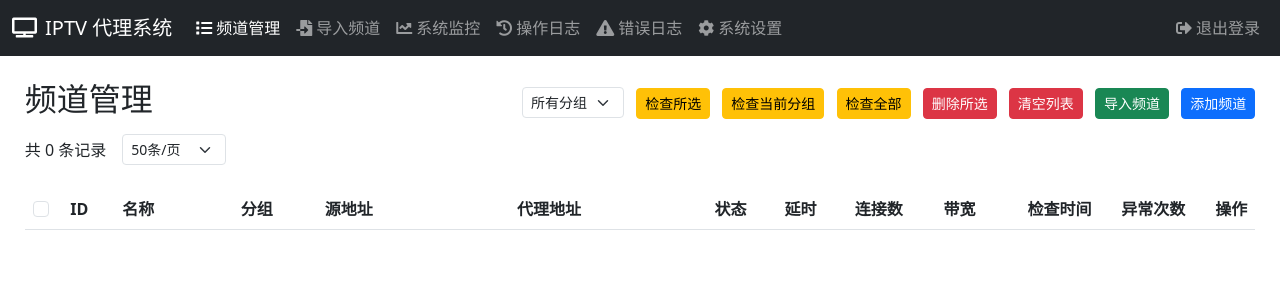
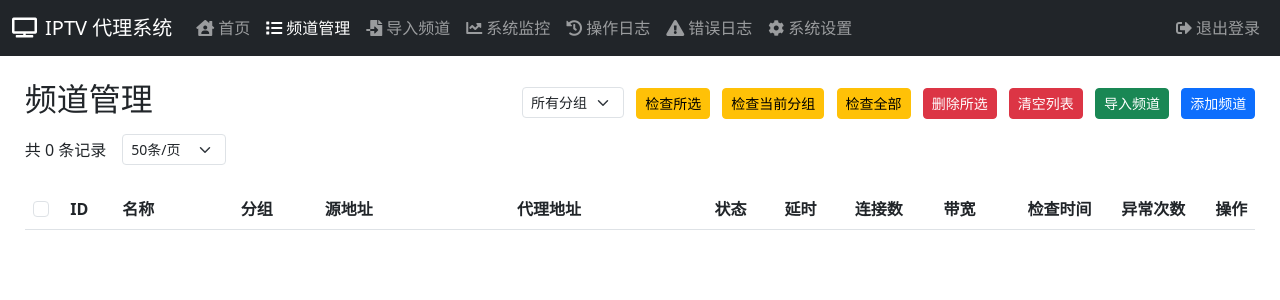
Before and after one commit to tianfeng523/php-iptv-proxy, a PHP site: page /admin/channels in a window 1280 px wide. Shown: the top 300 px of the page. Run offline with PHP 8.4, Linux system fonts and the light colour scheme; data that the repository does not hold is empty.

Commit message:
修复菜单栏

```diff
--- a/src/views/index.php
+++ b/src/views/index.php
@@ -8,6 +8,7 @@ $currentPage = 'home';
     <meta name="viewport" content="width=device-width, initial-scale=1.0">
     <title>IPTV 代理系统</title>
     <link href="https://cdn.bootcdn.net/ajax/libs/twitter-bootstrap/5.3.0/css/bootstrap.min.css" rel="stylesheet">
+    <link href="https://cdn.jsdelivr.net/npm/@fortawesome/fontawesome-free@5.15.4/css/all.min.css" rel="stylesheet">
     <style>
         .stats-card {
             height: 100%;
--- a/src/views/navbar.php
+++ b/src/views/navbar.php
@@ -1,6 +1,6 @@
 <nav class="navbar navbar-expand-lg navbar-dark bg-dark mb-4">
     <div class="container-fluid">
-        <a class="navbar-brand" href="/admin">
+        <a class="navbar-brand" href="/">
             <i class="fas fa-tv me-2"></i>IPTV 代理系统
         </a>
         <button class="navbar-toggler" type="button" data-bs-toggle="collapse" data-bs-target="#navbarNav">
@@ -8,6 +8,11 @@
         </button>
         <div class="collapse navbar-collapse" id="navbarNav">
             <ul class="navbar-nav me-auto">
+				<li class="nav-item">
+                    <a class="nav-link <?= $currentPage === 'home' ? 'active' : '' ?>" href="/">
+                        <i class="fas fa-house-user me-1"></i>首页
+                    </a>
+                </li>
                 <li class="nav-item">
                     <a class="nav-link <?= $currentPage === 'channels' ? 'active' : '' ?>" href="/admin/channels">
                         <i class="fas fa-list me-1"></i>频道管理
```
